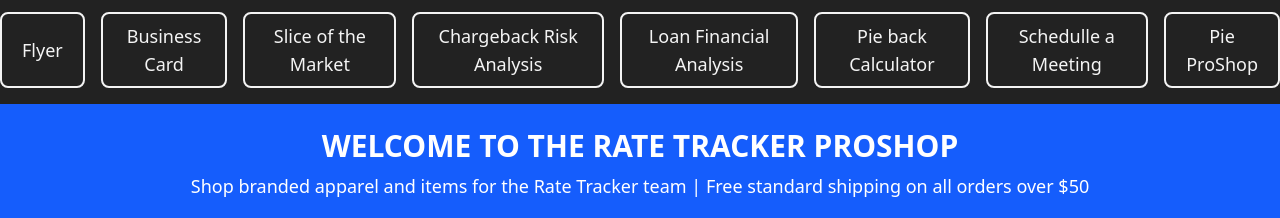
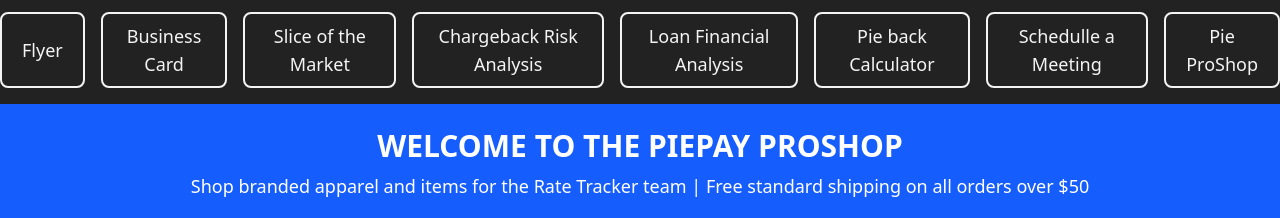
Before and after one commit to mubashirmi/getpietabsfrontend, a React (Vite) app: page /pie-proshop in a window 1280 px wide. Shown: the top 218 px of the page. Built offline with nearby package versions, Linux system fonts and the light colour scheme.

Commit message:
proshop text updated

```diff
--- a/src/pages/Tab8MainPage.jsx
+++ b/src/pages/Tab8MainPage.jsx
@@ -34,7 +34,7 @@
   return (
     <div className="min-h-screen bg-gray-100">
       <header className="bg-blue-600 text-white p-6 text-center">
-        <h1 className="text-3xl font-bold">WELCOME TO THE RATE TRACKER PROSHOP</h1>
+        <h1 className="text-3xl font-bold">WELCOME TO THE PIEPAY PROSHOP</h1>
         <p className="text-lg mt-2">Shop branded apparel and items for the Rate Tracker team | Free standard shipping on all orders over $50</p>
       </header>
 
```
